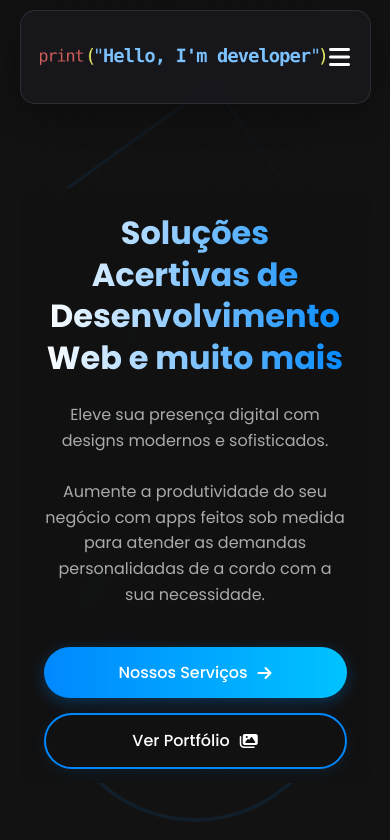
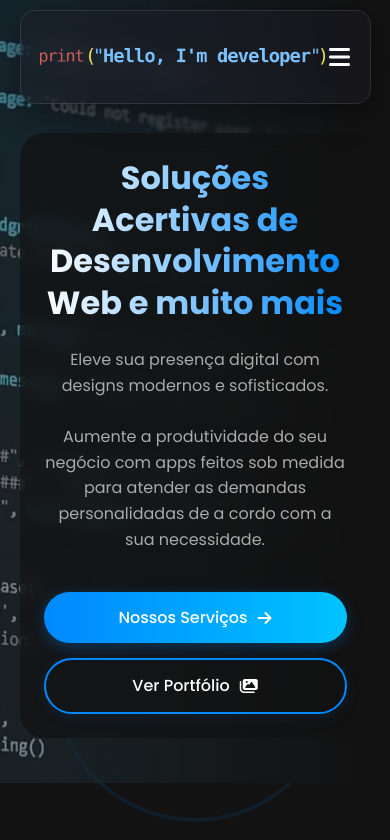
Before and after one commit to dangums/imdeveloper, a website: page index.html in a window 390 px wide. Shown: the top 840 px of the page. Drawn offline with nearby package versions, Linux system fonts and the light colour scheme.

Commit message:
mobile commit

```diff
--- a/index.html
+++ b/index.html
@@ -69,9 +69,10 @@
                     <source src="videos/video01.mp4" type="video/mp4">
                     <!-- Adicione formatos alternativos se necessário -->
                     <source src="videos/video01.webm" type="video/webm">
-                    <img src="images/mobile-fallback.png" alt="Background alternativo">
                 </video>
             </div>
+
+                <img src="images/mobile-fallback.png" class="hero-mobile-image" alt="Background alternativo">
 
             <div class="hero-content">
                 <h1 class="animate-text">Soluções Acertivas de Desenvolvimento Web e muito mais</h1>
--- a/styles.css
+++ b/styles.css
@@ -332,6 +332,13 @@
     object-fit: cover; /* Garante que o vídeo cubra toda a área */
     transform: translate(-50%, -50%);
     z-index: -1;
+}
+
+.hero-mobile-image {
+    display: none;
+    width: 100%;
+    height: auto;
+    /*border-radius: 15px;*/
 }
 
 /* Adicionando degradê de transparência na borda direita */
@@ -1090,6 +1097,7 @@
         padding: 1.5rem;
         margin-left: 0;
         background: rgba(18, 18, 18, 0.7);
+        top: 5px;
     }
 
     .hero h1 {
@@ -1101,11 +1109,31 @@
         font-size: 1rem;
     }
 
+    .hero-video-container {
+        position: relative;
+        width: 100%;
+        height: 100%;
+    }
+
     .hero-video {
-        left: 50%;
+        display: none; /* Esconde o vídeo em mobile */
+    }
+
+    .hero-mobile-image {
+        display: block !important;
+        position: absolute;
+        top: 0;
+        left: 0;
         width: 100%;
         height: 100%;
         object-fit: cover;
+        z-index: -1;
+        opacity: 0.5;
+    }
+
+    /* Ajuste de posicionamento se necessário */
+    .hero::after {
+        background: linear-gradient(to left, #121212 10%, transparent);
     }
 
     /* Seções */
```
